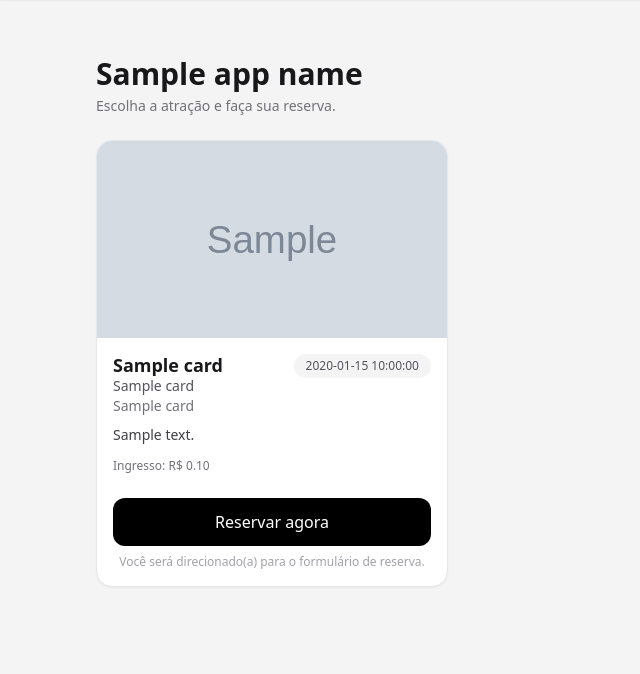
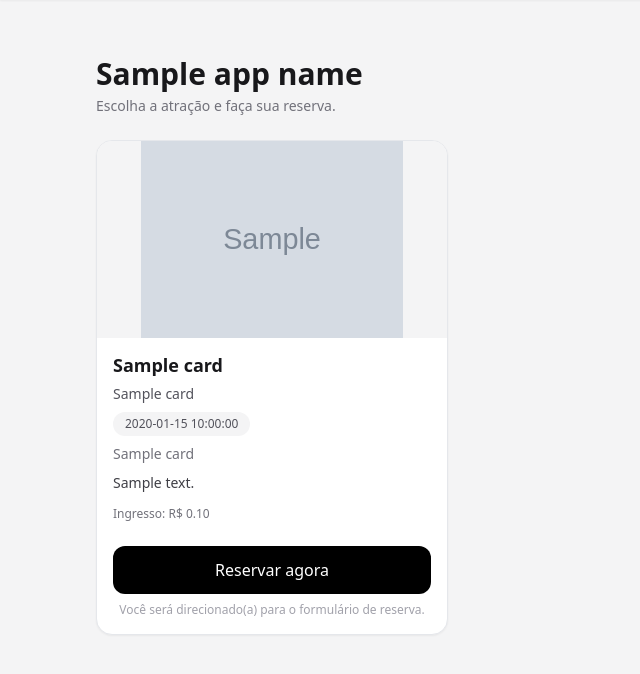
Before and after one commit to gustavopassos05/sons_sabores_ingressos, a Flask app: template templates/home.html in a window 1280 px wide. Shown: the part 62-736 px from the top of the page, without its empty margins (0-640 px from the left). Run offline with Flask 3, Linux system fonts and the light colour scheme; the template is opened without the code that fills it: most values are stand-ins (such as "Sample title", 1, 10 or a date in 2020); grey boxes marked "Sample" are stand-in pictures; some libraries are stand-ins or nearby versions.

Commit message:
Commit das alterações locais

```diff
--- a/templates/home.html
+++ b/templates/home.html
@@ -12,39 +12,44 @@
   <div class="grid grid-cols-1 sm:grid-cols-2 lg:grid-cols-3 gap-4">
     {% for c in cards %}
       <div class="bg-white rounded-2xl border shadow-sm overflow-hidden flex flex-col">
-        <div class="aspect-[16/9] bg-zinc-100 overflow-hidden">
+
+        {# ✅ imagem sem cortar rosto #}
+        <div class="aspect-[16/9] bg-zinc-100 overflow-hidden flex items-center justify-center">
           <img
             src="{{ c.img }}"
             alt="{{ c.original_name or c.name }}"
-            class="w-full h-full object-cover"
+            class="w-full h-full object-contain"
             onerror="this.onerror=null;this.src='{{ url_for('static', filename='shows/placeholder.jpg') }}';"
           />
         </div>
 
         <div class="p-4 flex-1 flex flex-col gap-2">
-          <div class="flex items-start justify-between gap-3">
-            <div class="min-w-0">
-              {# ✅ TÍTULO (grande) #}
-              <div class="text-lg font-semibold leading-tight truncate">{{ c.name }}</div>
 
-              {# ✅ NOME REAL DO SHOW (menor) #}
+          {# ✅ Título sem truncate (quebra em até 3 linhas) #}
+          <div class="text-lg font-semibold leading-tight text-zinc-900"
+               style="display:-webkit-box;-webkit-line-clamp:3;-webkit-box-orient:vertical;overflow:hidden;">
+            {{ c.name }}
+          </div>
+
+          {# ✅ Nome real menor (se for diferente) #}
           {% if c.original_name and c.original_name != c.name %}
-                <div class="text-sm text-zinc-600 leading-snug truncate">
+            <div class="text-sm text-zinc-600 leading-snug"
+                 style="display:-webkit-box;-webkit-line-clamp:2;-webkit-box-orient:vertical;overflow:hidden;">
               {{ c.original_name }}
             </div>
           {% endif %}
 
-              <div class="text-sm text-zinc-500">{{ c.subtitle }}</div>
-            </div>
-
+          {# ✅ Data/hora em outra linha #}
           {% if c.date_text %}
-              <div class="text-xs text-zinc-600 bg-zinc-100 rounded-full px-3 py-1 whitespace-nowrap">
+            <div class="text-xs text-zinc-600 bg-zinc-100 rounded-full px-3 py-1 w-fit">
               {{ c.date_text }}
             </div>
           {% endif %}
-          </div>
 
-          <p class="text-sm text-zinc-700 leading-relaxed">
+          <div class="text-sm text-zinc-500">{{ c.subtitle }}</div>
+
+          <p class="text-sm text-zinc-700 leading-relaxed"
+             style="display:-webkit-box;-webkit-line-clamp:4;-webkit-box-orient:vertical;overflow:hidden;">
             {{ c.desc }}
           </p>
 
@@ -72,6 +77,7 @@
           <div class="text-xs text-zinc-400 text-center">
             Você será direcionado(a) para o formulário de reserva.
           </div>
+
         </div>
       </div>
     {% endfor %}
```
Lines whose indentation alone changed are shown as unchanged.
